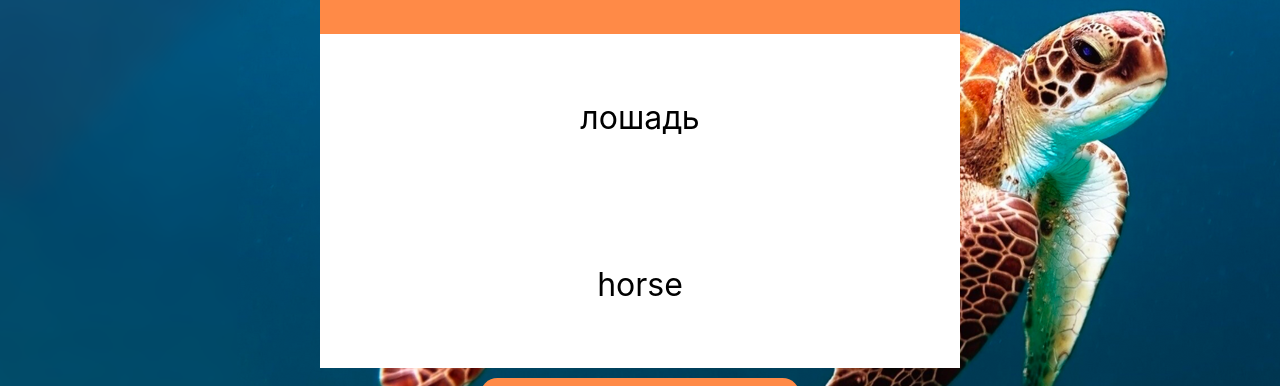
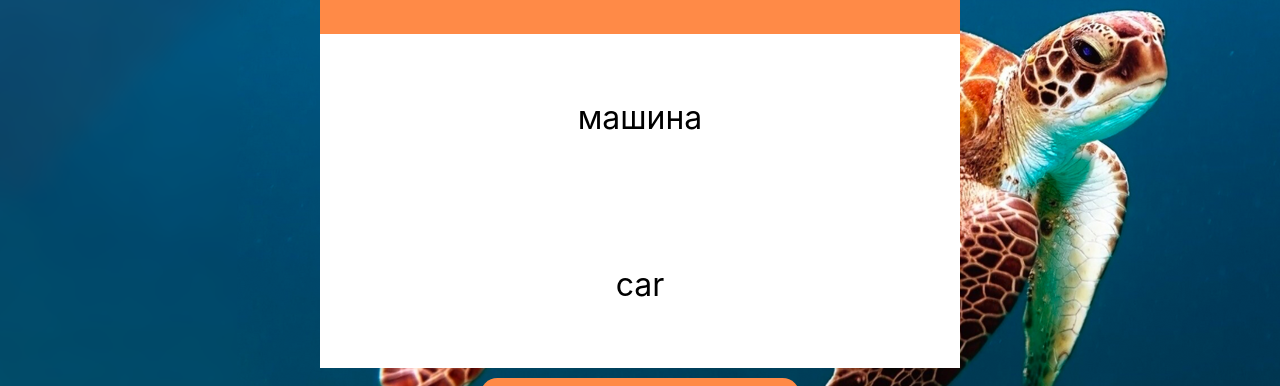
Before and after one commit to Xaba73/remember_me, a React (Create React App) app: page /words in a window 1280 px wide. Both pictures are taken after a click on the button "REVEAL ANSWER". Shown: the part 168-554 px from the top of the page. Built offline with nearby package versions, Linux system fonts and the light colour scheme.

Commit message:
fix: переделал логику показа карточек и перемешивания колоды

```diff
--- a/src/components/word/Word.js
+++ b/src/components/word/Word.js
@@ -1,6 +1,6 @@
-import React, { useState } from 'react';
+import React, { useEffect, useState } from 'react';
 import styles from './Word.module.css';
-import { arrayShuffle } from './stuffFunctions';
+import { arrayShuffle } from './helpers';
 
 const DUMMY_WORD = [
   { russian: 'лошадь', english: 'horse' },
@@ -15,13 +15,23 @@ const DUMMY_WORD = [
 ];
 
 const Word = () => {
-  const [wordArray, setWordArray] = useState(DUMMY_WORD);
+  let firstShuffeledArray = arrayShuffle(DUMMY_WORD);
+
+  const [wordArray, setWordArray] = useState(firstShuffeledArray);
   const [isAnswerVisible, setIsAnswerVisible] = useState(false);
+  const [deckCounter, setDeckCounter] = useState(0);
 
   const nextWordHandler = () => {
-    setWordArray(arrayShuffle(DUMMY_WORD));
+    console.log(wordArray);
+    if (deckCounter === wordArray.length - 1) {
+      setWordArray(arrayShuffle(DUMMY_WORD));
+      setDeckCounter(0);
+    } else {
+      setDeckCounter((prevCount) => prevCount + 1);
+    }
     setIsAnswerVisible(false);
   };
+
   const revealAnswerHandler = () => {
     setIsAnswerVisible(true);
   };
@@ -40,13 +50,14 @@ const Word = () => {
       </button>
     );
   }
+
   return (
     <div className={styles.container}>
       <header></header>
       <div className={styles.wrapper}>
-        <p className={styles.word_main}>{wordArray[0].russian}</p>
+        <p className={styles.word_main}>{wordArray[deckCounter].russian}</p>
         {isAnswerVisible && (
-          <p className={styles.word_main}>{wordArray[0].english}</p>
+          <p className={styles.word_main}>{wordArray[deckCounter].english}</p>
         )}
       </div>
       {wordButton}
--- a/src/components/word/stuffFunctions.js
+++ b/src/components/word/helpers.js
@@ -8,7 +8,6 @@ function arrayShuffle(array) {
     const newIndex = Math.floor(Math.random() * (index + 1));
     [array[index], array[newIndex]] = [array[newIndex], array[index]];
   }
-  console.log(array);
   return array;
 }
 
--- a/src/pages/Words.js
+++ b/src/pages/Words.js
@@ -1,4 +1,4 @@
-import Word from '../components/word/Word';
+import Word from '../components/Word/Word';
 import React from 'react';
 
 const Words = () => {
```
